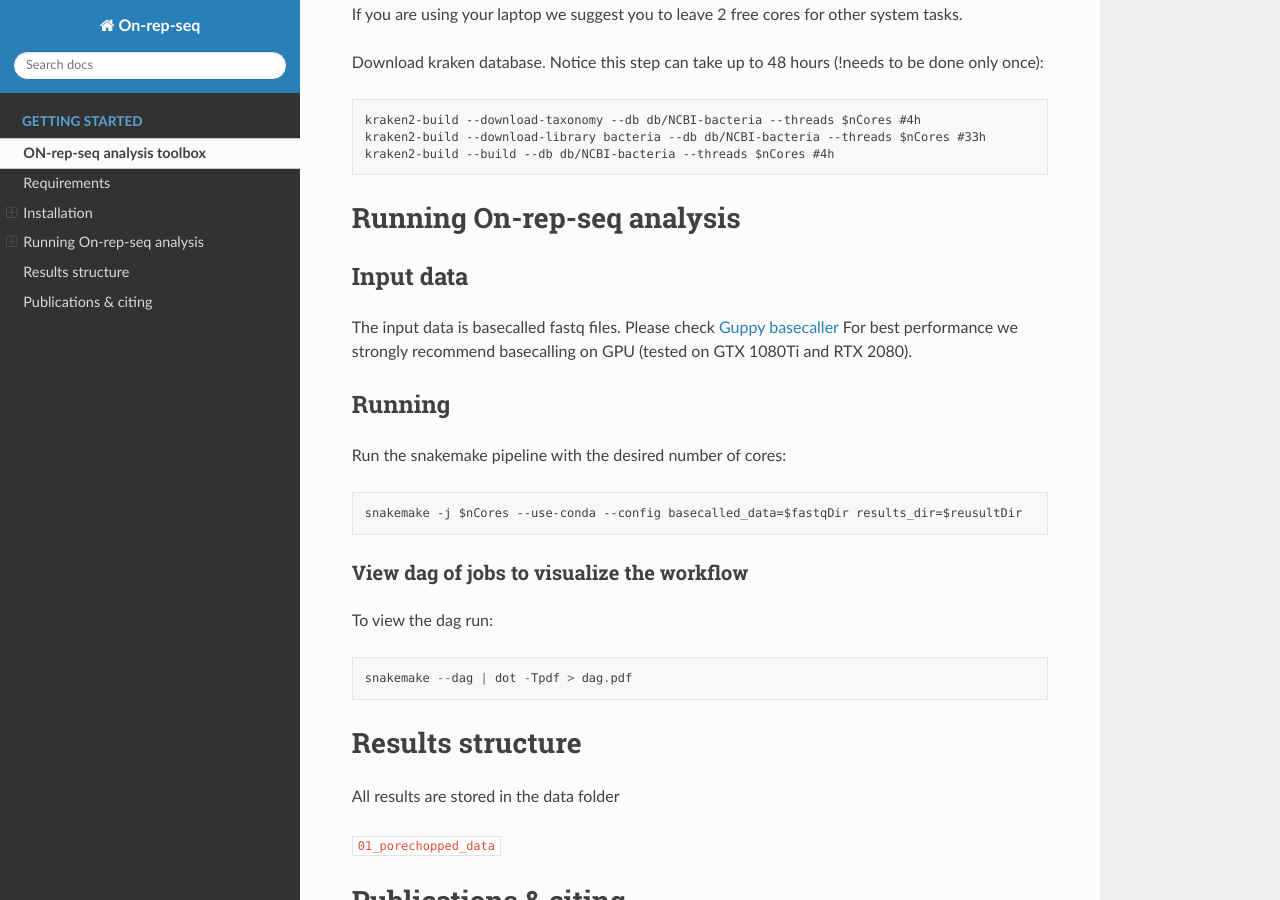
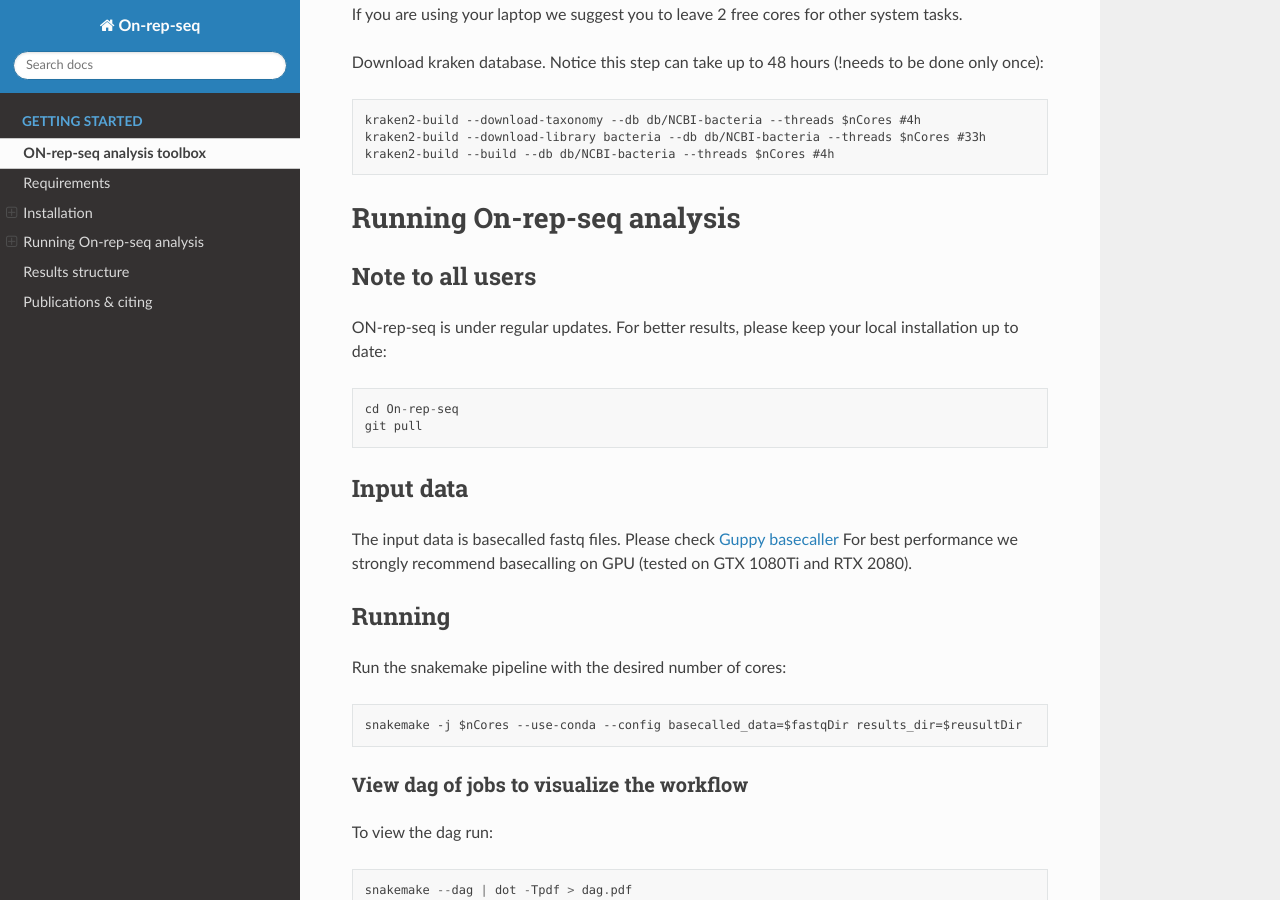
Before and after one commit to lauramilena3/On-rep-seq, a Sphinx documentation site: the page built from docs/userGuide.rst, in a window 1280 px wide and 900 px high, scrolled down 1320 px. Built offline with Sphinx 7.4.7 and the Read the Docs theme 2.0.0, drawn with Linux system fonts in a browser that asks for light colours.

Commit message:
update documentation

```diff
--- a/docs/userGuide.rst
+++ b/docs/userGuide.rst
@@ -60,6 +60,14 @@
 Running On-rep-seq analysis
 ===========================
 
+Note to all users
+-----------------
+
+ON-rep-seq is under regular updates. For better results, please keep your local installation up to date::
+
+   cd On-rep-seq
+   git pull
+
 Input data
 ----------
 
```
Also changed, not shown: 8 other files.
